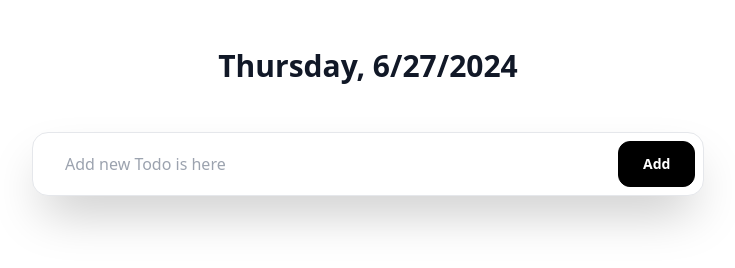
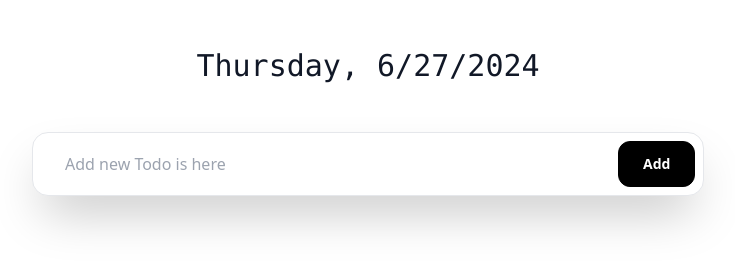
Before and after one commit to syam-ts/TODO, a website: page index.html in a window 1280 px wide. Shown: the whole page, without its empty margins (272-1007 px from the left). Drawn offline with nearby package versions, Linux system fonts and the light colour scheme.

Commit message:
new font:

```diff
--- a/index.html
+++ b/index.html
@@ -8,7 +8,7 @@
 </head>
 <body>
    <section class="text-center mt-12">
-    <span class="text-gray-900 font-bold text-3xl" id="currentDate"></span>
+    <span class="text-gray-900 font-mono text-3xl" id="currentDate"></span>
    </section>
 
 
```
